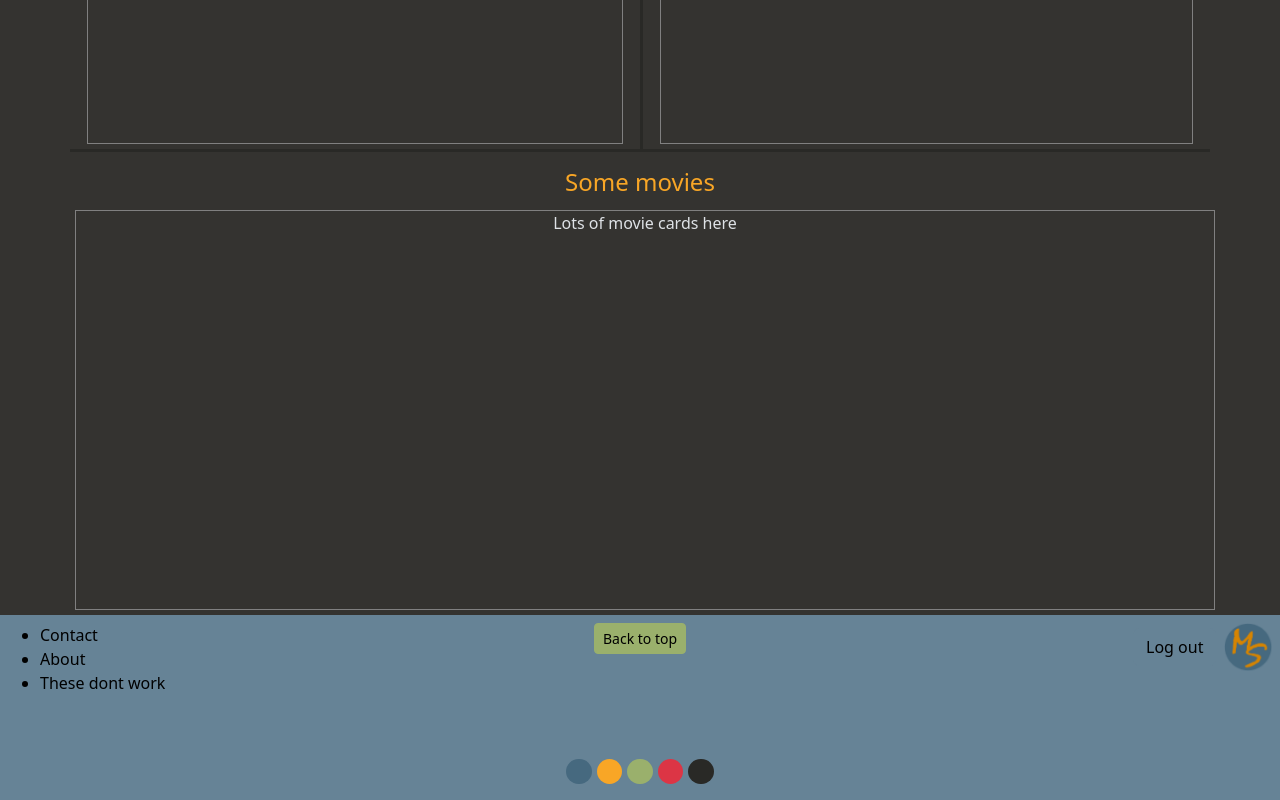
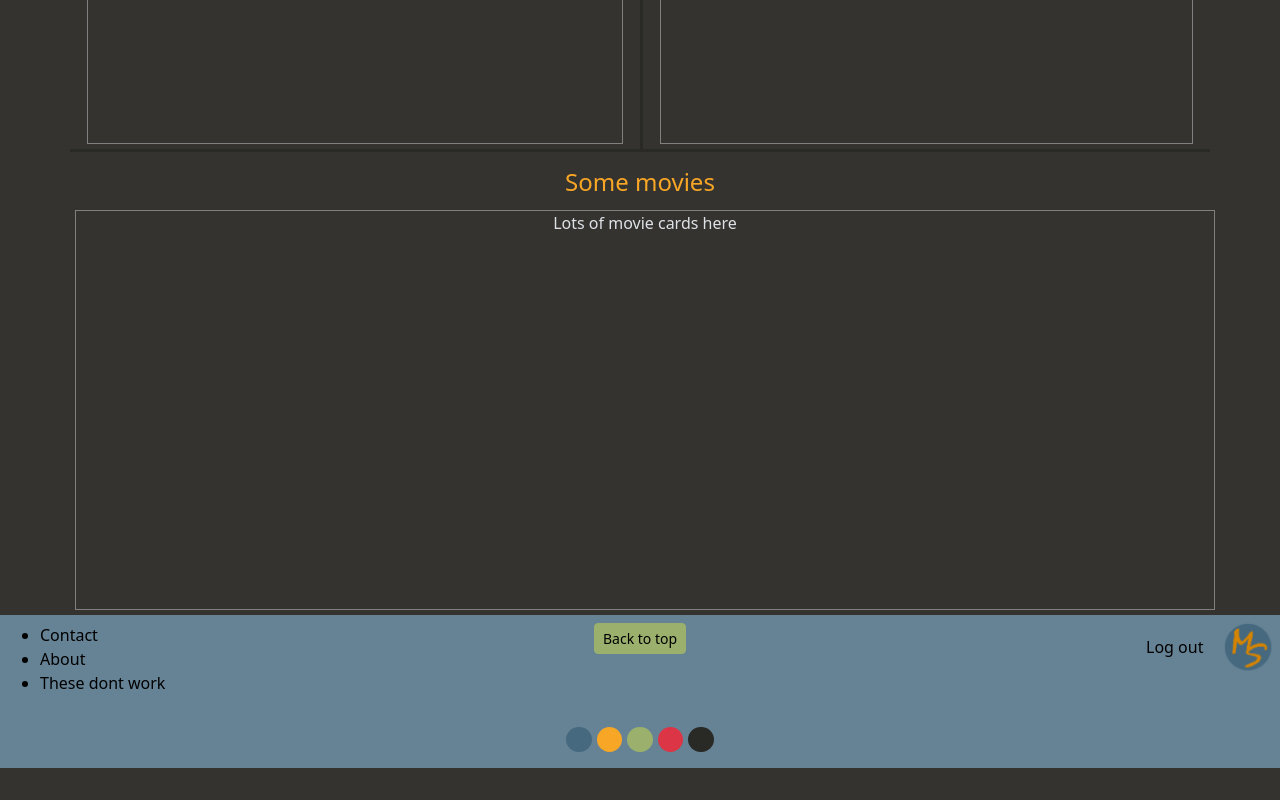
Before and after one commit to Aaland01/moviesearch, a React (Vite) app: page / in a window 1280 px wide. Shown: the part 744-1544 px from the top of the page. After the commit the page ends 1512 px from the top, so only its background shows below. Built offline with nearby package versions, Linux system fonts and the light colour scheme; what ag-grid-community would draw is missing.

Commit message:
fixed bug causing horizontal scroller

```diff
--- a/src/components/Footer.jsx
+++ b/src/components/Footer.jsx
@@ -15,7 +15,7 @@ const Footer = () => {
   return (
     <>
       <div className="footer text-bg-primary p-2">
-        <Row className="pb-5">
+        <Row className="gx-0 pb-3">
           <Col className="order-2">
             <div>
               <ul>
@@ -26,7 +26,7 @@ const Footer = () => {
             </div>
           </Col>
 
-          <Col className="text-center order-1 order-sm-3 col-12 col-sm-4">
+          <Col className="text-center order-1 order-sm-3 col-12 col-sm">
             <Button className="clickable" color="success" size="sm" onClick={scrollToTop}>
               Back to top
             </Button>
```
